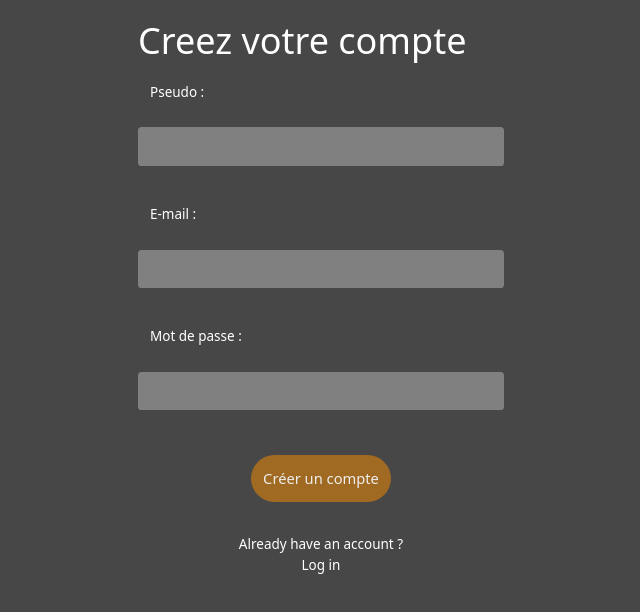
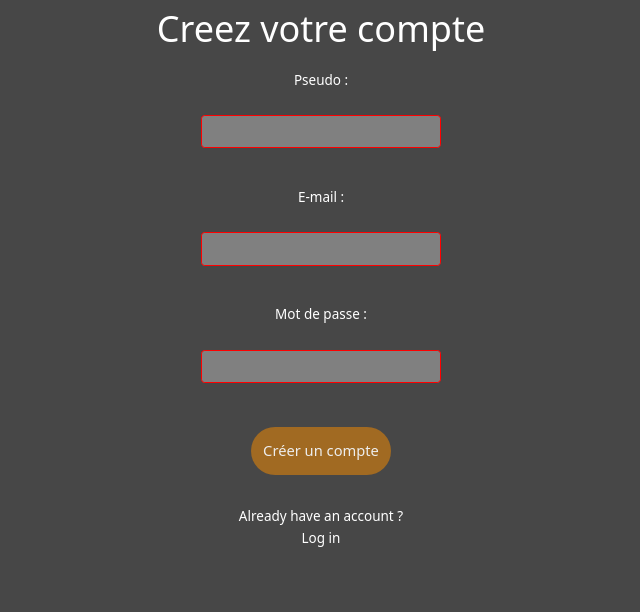
Before and after one commit to AlexD38/Feedeleetee_front, a React (Create React App) app: page /signup in a window 1280 px wide. Shown: the top 612 px of the page, without its empty margins (319-959 px from the left). Built offline with nearby package versions, Linux system fonts and the light colour scheme.

Commit message:
added regexp into html

```diff
--- a/public/style.css
+++ b/public/style.css
@@ -138,7 +138,40 @@ nav {
 a {
 	color: var(--text-dark);
 }
-
+form {
+	display: flex;
+	flex-direction: column;
+	justify-content: center;
+	align-items: center;
+}
+label {
+	color: var(--text-dark);
+}
+input {
+	border-radius: .3rem;
+	padding: .8rem 8rem;
+	margin: 1rem 0;
+	margin-bottom: 2.2rem;
+	border: none;
+	font-size: 1rem;
+	text-align: left;
+	background-color: grey;
+	transition: all 0.3s ease;
+	cursor: pointer;
+	width : min(20rem, 100%);
+  text-align: center;
+  padding: .5rem
+}
+  input:focus {
+	  background-color: GhostWhite;
+	  transition: all 0.3s ease;
+  }
+  input:invalid {
+	border: 1px solid red;
+  }
+  p {
+	color: var(--text-dark);
+  }
 @media (max-width : 992px) {
 	:root {
 		font-size: 10px;
@@ -147,5 +180,7 @@ a {
 }
 @media (max-width : 650px) {
 
-
+	input {
+		width: 100%;
+	}
 }
--- a/src/components/Login/LoginForm.jsx
+++ b/src/components/Login/LoginForm.jsx
@@ -86,28 +86,12 @@ function LoginForm(props) {
 
     return (
         <>
-            <Form onSubmit={handleSubmit}>
+            <form onSubmit={handleSubmit}>
                 <Greetings size="2rem">Identifiez-vous</Greetings>
                 <label>e-mail :</label>
-                <Input
-                    required
-                    type="email"
-                    value={mail}
-                    pattern='^(([^<>()[\]\\.,;:\s@"]+(\.[^<>()[\]\\.,;:\s@"]+)*)|(".+"))@((\[[0-9]{1,3}\.[0-9]{1,3}\.[0-9]{1,3}\.[0-9]{1,3}\])|(([a-zA-Z\-0-9]+\.)+[a-zA-Z]{2,}))$'
-                    onChange={(e) => setMail(e.target.value)}
-                    // onFocus={inputErrDisplay}
-                />
+                <input required type="email" value={mail} pattern='^(([^<>()[\]\\.,;:\s@"]+(\.[^<>()[\]\\.,;:\s@"]+)*)|(".+"))@((\[[0-9]{1,3}\.[0-9]{1,3}\.[0-9]{1,3}\.[0-9]{1,3}\])|(([a-zA-Z\-0-9]+\.)+[a-zA-Z]{2,}))$' onChange={(e) => setMail(e.target.value)} />
                 <label>Mot de passe :</label>
-                <Input
-                    onBlur={hidePwd}
-                    // onDoubleClick={showPwd}
-                    id="pwd"
-                    required
-                    type="password"
-                    value={password}
-                    onChange={(e) => setPassword(e.target.value)}
-                    // onFocus={inputErrDisplay}
-                />
+                <input onBlur={hidePwd} pattern="^(?=.*[A-Za-z])(?=.*\d)(?=.*[@$!%*#?&])[A-Za-z\d@$!%*#?&]{4,}$" id="pwd" required type="password" value={password} onChange={(e) => setPassword(e.target.value)} />
                 <FaRegEye className="input-eye" onMouseEnter={showPwd} onMouseLeave={hidePwd} />
                 <button type="submit">Me connecter</button>
                 <VerticalWrapper>
@@ -115,7 +99,7 @@ function LoginForm(props) {
                         Don't have an account yet ? <Link onClick={props.changeDisplay}>Create One</Link>{" "}
                     </p>
                 </VerticalWrapper>
-            </Form>
+            </form>
         </>
     );
 }
--- a/src/components/SignUp/SignUp.jsx
+++ b/src/components/SignUp/SignUp.jsx
@@ -1,6 +1,6 @@
 import React, { useState } from "react";
 import Form from "../../styles/components/form.js";
-import Input from "../../styles/components/input.js";
+import input from "../../styles/components/input.js";
 import axios from "axios";
 import { useNavigate } from "react-router-dom";
 import Link from "../../styles/components/LinkComp";
@@ -30,13 +30,9 @@ function Signup(props) {
         event.preventDefault();
 
         try {
-            const response = await axios.post(
-                "http://localhost:4000/users",
-                qs.stringify(data),
-                {
-                    headers,
-                }
-            );
+            const response = await axios.post("http://localhost:4000/users", qs.stringify(data), {
+                headers,
+            });
             const message = response.data.message;
             console.log(message);
 
@@ -51,40 +47,24 @@ function Signup(props) {
 
     return (
         <>
-            <Form onSubmit={handleSubmit}>
+            <form onSubmit={handleSubmit}>
                 <Greetings size="2rem">Creez votre compte</Greetings>
 
                 <label>Pseudo :</label>
-                <Input
-                    required
-                    type="text"
-                    value={userName}
-                    onChange={(e) => setUserName(e.target.value)}
-                />
+                <input required type="text" value={userName} onChange={(e) => setUserName(e.target.value)} />
                 <label>E-mail :</label>
-                <Input
-                    required
-                    type="mail"
-                    value={mail}
-                    onChange={(e) => setMail(e.target.value)}
-                />
+                <input required type="mail" value={mail} onChange={(e) => setMail(e.target.value)} />
                 <label>Mot de passe :</label>
-                <Input
-                    required
-                    type="password"
-                    value={password}
-                    onChange={(e) => setPassword(e.target.value)}
-                />
+                <input required type="password" value={password} onChange={(e) => setPassword(e.target.value)} />
 
                 <button type="submit">Créer un compte</button>
 
                 <VerticalWrapper>
                     <p>
-                        Already have an account ?{" "}
-                        <Link onClick={props.changeDisplay}>Log in</Link>{" "}
+                        Already have an account ? <Link onClick={props.changeDisplay}>Log in</Link>{" "}
                     </p>
                 </VerticalWrapper>
-            </Form>
+            </form>
         </>
     );
 }
--- a/src/components/enterepriseDashboard/appointmentsInfos/addAppointments.jsx
+++ b/src/components/enterepriseDashboard/appointmentsInfos/addAppointments.jsx
@@ -15,7 +15,7 @@ export default function AddAppointments(props) {
             day: dayRef.current.value,
             timeOfDay: timeRef.current.value,
         };
-        if (data.day === "" || data.timeOfDay === "") {
+        if (data.day === "" || data.timeOfDay === "" || !typeof data.day === "date" || typeof data.timeOfDay === "string" || data.timeOfDay < 8 || data.timeOfDay > 21) {
             return;
         }
 
@@ -45,11 +45,16 @@ export default function AddAppointments(props) {
     return (
         <>
             <Greetings>Ajouter un rendez-vous</Greetings>
-            <label htmlFor="">DATE</label>
-            <Input type="date" ref={dayRef}></Input>
-            <label htmlFor="">HEURE</label>
-            <Input type="time" ref={timeRef}></Input>
-            <button onClick={sendData}>Ajouter</button>
+            <form
+                onSubmit={(e) => {
+                    e.preventDefault();
+                }}>
+                <label htmlFor="">DATE</label>
+                <input required type="date" ref={dayRef}></input>
+                <label htmlFor="">HEURE</label>
+                <input required type="time" ref={timeRef}></input>
+                <button onClick={sendData}>Ajouter</button>
+            </form>
         </>
     );
 }
--- a/src/components/enterepriseDashboard/offersInfos/AddOffers.jsx
+++ b/src/components/enterepriseDashboard/offersInfos/AddOffers.jsx
@@ -1,4 +1,4 @@
-import Input from "../../../styles/components/input";
+import input from "../../../styles/components/input";
 import { useRef } from "react";
 import axios from "axios";
 import Greetings from "../../../styles/components/Greetings";
@@ -16,7 +16,7 @@ export function AddOffers(props) {
             description: descriptionRef.current.value,
             discount: discountRef.current.value,
         };
-        if (!data.description || !data.discount) {
+        if (!data.description || !data.discount || data.description.length > 5 || data.discount < 5 || data.discount > 100) {
             return;
         }
         const headers = {
@@ -46,11 +46,16 @@ export function AddOffers(props) {
         <>
             {" "}
             <Greetings>Ajouter une offre</Greetings>
-            <label>Description :</label>
-            <Input type="text" ref={descriptionRef} />
-            <label>Discount : (en pourcentage)</label>
-            <Input type="number" min="0" max="100" ref={discountRef} />
-            <button onClick={sendData}>Ajouter</button>
+            <form
+                onSubmit={(e) => {
+                    e.preventDefault();
+                }}>
+                <label>Description :</label>
+                <input required minLength="5" type="text" ref={descriptionRef} />
+                <label>Discount : (en pourcentage)</label>
+                <input required type="number" min="5" max="100" ref={discountRef} />
+                <button onClick={sendData}>Ajouter</button>
+            </form>
         </>
     );
 }
--- a/src/components/enterepriseDashboard/servicesInfos/addServices.jsx
+++ b/src/components/enterepriseDashboard/servicesInfos/addServices.jsx
@@ -1,5 +1,5 @@
 import { useRef } from "react";
-import Input from "../../../styles/components/input.js";
+import input from "../../../styles/components/input.js";
 import Greetings from "../../../styles/components/Greetings";
 import axios from "axios";
 
@@ -11,6 +11,7 @@ export function AddServices(props) {
     const enterpriseId = props.enterprise;
 
     const sendData = async (e) => {
+        e.preventDefault();
         console.log("desc", descriptionRef.current.value);
         console.log("price", priceRef.current.value);
         console.log("Durée", durationRef.current.value);
@@ -19,7 +20,7 @@ export function AddServices(props) {
             price: priceRef.current.value,
             duration: durationRef.current.value,
         };
-        if (!data.description || !data.price || !data.duration) {
+        if (!data.description || !data.price || !data.duration || data.description.length < 5 || data.price < 0 || data.duration < 0) {
             return;
         }
 
@@ -49,14 +50,18 @@ export function AddServices(props) {
     return (
         <>
             <Greetings>Ajouter un Service</Greetings>
-
-            <label>Description :</label>
-            <Input type="text" ref={descriptionRef} />
-            <label>Prix :</label>
-            <Input type="number" min="1" max="100" ref={priceRef} />
-            <label>Durée :</label>
-            <Input type="number" min="0" max="10" ref={durationRef} />
-            <button onClick={sendData}>Ajouter</button>
+            <form
+                onSubmit={(e) => {
+                    e.preventDefault();
+                }}>
+                <label>Description :</label>
+                <input required minLength="5" type="text" ref={descriptionRef} />
+                <label>Prix :</label>
+                <input required type="number" min="1" max="100" ref={priceRef} />
+                <label>Durée :</label>
+                <input required type="number" min="0" max="10" ref={durationRef} />
+                <button onClick={sendData}>Ajouter</button>
+            </form>
         </>
     );
 }
```
Also changed, not shown: src/components/enterepriseDashboard/offersInfos/OffersInfos.jsx (+11 -35 lines).
